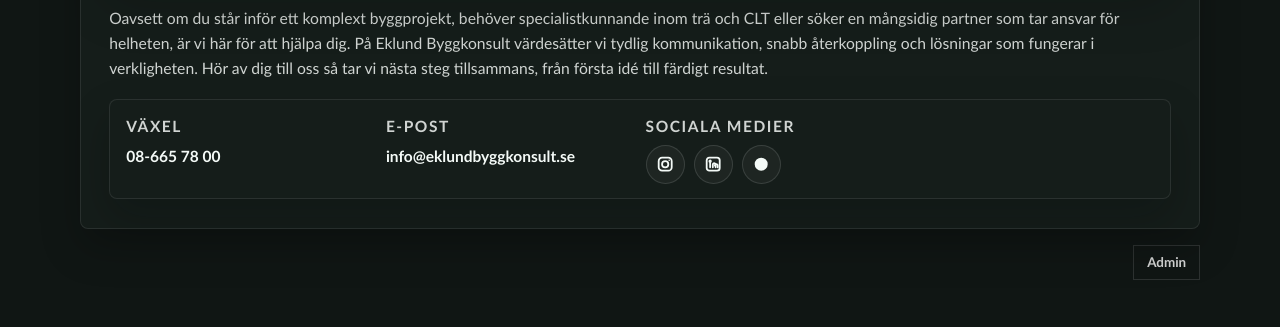
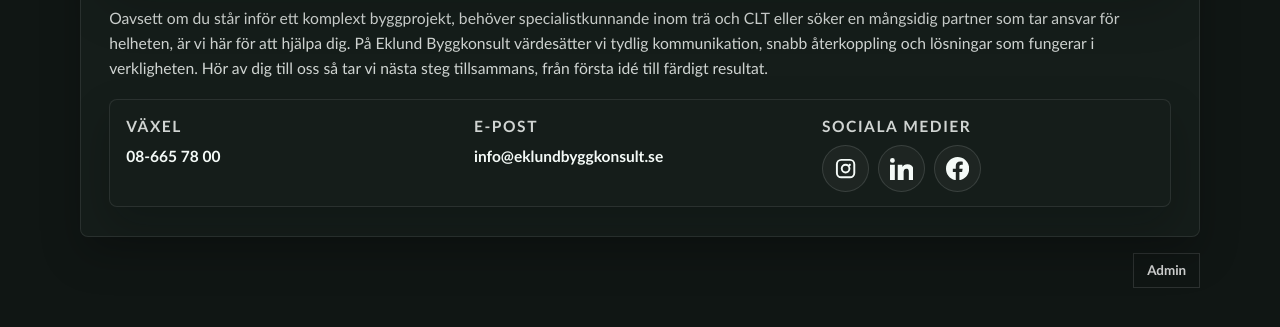
Before and after one commit to EklundBygg/byggkonsult, a plain HTML site: page index.html in a window 1280 px wide. Shown: the part 5021-5348 px from the top of the page. Drawn offline with nearby package versions, Linux system fonts and the light colour scheme; no server answers.

Commit message:
Refine contact social links

```diff
--- a/index.html
+++ b/index.html
@@ -390,9 +390,7 @@
                   aria-label="Instagram"
                 >
                   <svg viewBox="0 0 24 24" aria-hidden="true" focusable="false">
-                    <rect x="3.5" y="3.5" width="17" height="17" rx="4.5" ry="4.5"></rect>
-                    <circle cx="12" cy="12" r="4.1"></circle>
-                    <circle cx="17.2" cy="6.9" r="1.05" fill="currentColor" stroke="none"></circle>
+                    <path d="M7.5 2h9A5.5 5.5 0 0 1 22 7.5v9A5.5 5.5 0 0 1 16.5 22h-9A5.5 5.5 0 0 1 2 16.5v-9A5.5 5.5 0 0 1 7.5 2zm0 2A3.5 3.5 0 0 0 4 7.5v9A3.5 3.5 0 0 0 7.5 20h9a3.5 3.5 0 0 0 3.5-3.5v-9A3.5 3.5 0 0 0 16.5 4h-9zm4.5 3A5 5 0 1 1 7 12a5 5 0 0 1 5-5zm0 2A3 3 0 1 0 15 12a3 3 0 0 0-3-3zm5.5-.8a1.2 1.2 0 1 1-1.2-1.2 1.2 1.2 0 0 1 1.2 1.2z"></path>
                   </svg>
                 </a>
                 <a
@@ -403,11 +401,7 @@
                   aria-label="LinkedIn"
                 >
                   <svg viewBox="0 0 24 24" aria-hidden="true" focusable="false">
-                    <rect x="3.5" y="3.5" width="17" height="17" rx="3.5" ry="3.5"></rect>
-                    <path d="M8 10v6"></path>
-                    <circle cx="8" cy="8" r="1"></circle>
-                    <path d="M11.5 16v-3.2c0-1.4.8-2.2 1.9-2.2 1.1 0 1.8.8 1.8 2.2V16"></path>
-                    <path d="M14.2 13.8c0-1.1.6-2 1.8-2 1.2 0 1.9.8 1.9 2.3V16"></path>
+                    <path d="M4.98 3.5C4.98 4.88 3.87 6 2.5 6A2.5 2.5 0 0 1 0 3.5 2.5 2.5 0 0 1 2.5 1a2.5 2.5 0 0 1 2.48 2.5zM0 8h5v16H0V8zm8 0h4.8v2.2h.1c.7-1.3 2.5-2.7 5.1-2.7 5.5 0 6.5 3.6 6.5 8.3V24h-5v-7.7c0-1.8 0-4.1-2.5-4.1s-2.9 2-2.9 4V24H8V8z"></path>
                   </svg>
                 </a>
                 <a
@@ -418,7 +412,7 @@
                   aria-label="Facebook"
                 >
                   <svg viewBox="0 0 24 24" aria-hidden="true" focusable="false">
-                    <path d="M12 3.5a8.5 8.5 0 1 0 0 17h.4v-5.9h1.8l.3-2.2h-2.1v-1.4c0-.6.2-1 .9-1h1.2V8.2c-.2 0-.9-.1-1.7-.1-1.7 0-2.8 1.1-2.8 3v1.3H8.1v2.2H10v5.9H12A8.5 8.5 0 0 0 12 3.5z"></path>
+                    <path d="M24 12.073C24 5.408 18.627 0 12 0S0 5.408 0 12.073C0 18.1 4.388 23.094 10.125 24v-8.438H7.078v-3.489h3.047v-2.655c0-3.02 1.791-4.687 4.533-4.687 1.313 0 2.686.235 2.686.235v2.95h-1.513c-1.49 0-1.953.927-1.953 1.879v2.278h3.328l-.532 3.489h-2.796V24C19.612 23.094 24 18.1 24 12.073z"></path>
                   </svg>
                 </a>
               </div>
--- a/styles.css
+++ b/styles.css
@@ -1022,9 +1022,9 @@
 
 .contact-card {
   display: grid;
-  grid-template-columns: repeat(4, minmax(0, 1fr));
+  grid-template-columns: repeat(3, minmax(0, 1fr));
   align-items: start;
-  gap: 0.7rem;
+  gap: 1rem;
   padding: 0.9rem 1rem;
   border-radius: var(--radius-lg);
 }
@@ -1068,8 +1068,8 @@
   display: inline-flex;
   align-items: center;
   justify-content: center;
-  width: 2.45rem;
-  height: 2.45rem;
+  width: 2.95rem;
+  height: 2.95rem;
   border-radius: 999px;
   border: 1px solid rgba(255, 255, 255, 0.12);
   background: rgba(255, 255, 255, 0.04);
@@ -1079,22 +1079,8 @@
 }
 
 .contact-social svg {
-  width: 1.15rem;
-  height: 1.15rem;
-  fill: none;
-  stroke: currentColor;
-  stroke-width: 1.8;
-  stroke-linecap: round;
-  stroke-linejoin: round;
-}
-
-.contact-social svg path,
-.contact-social svg rect,
-.contact-social svg circle {
-  vector-effect: non-scaling-stroke;
-}
-
-.contact-social-facebook svg {
+  width: 1.45rem;
+  height: 1.45rem;
   fill: currentColor;
   stroke: none;
 }
```
